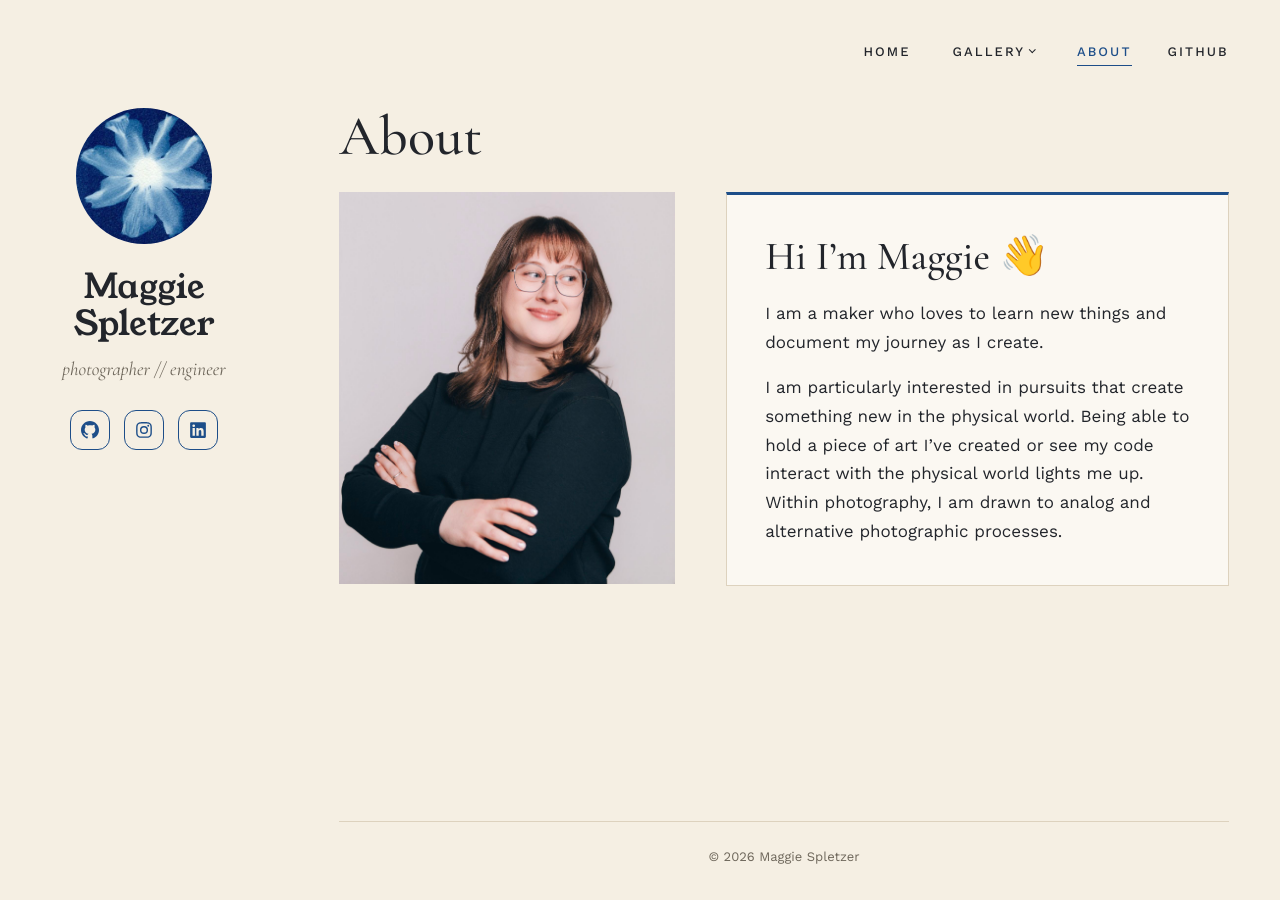
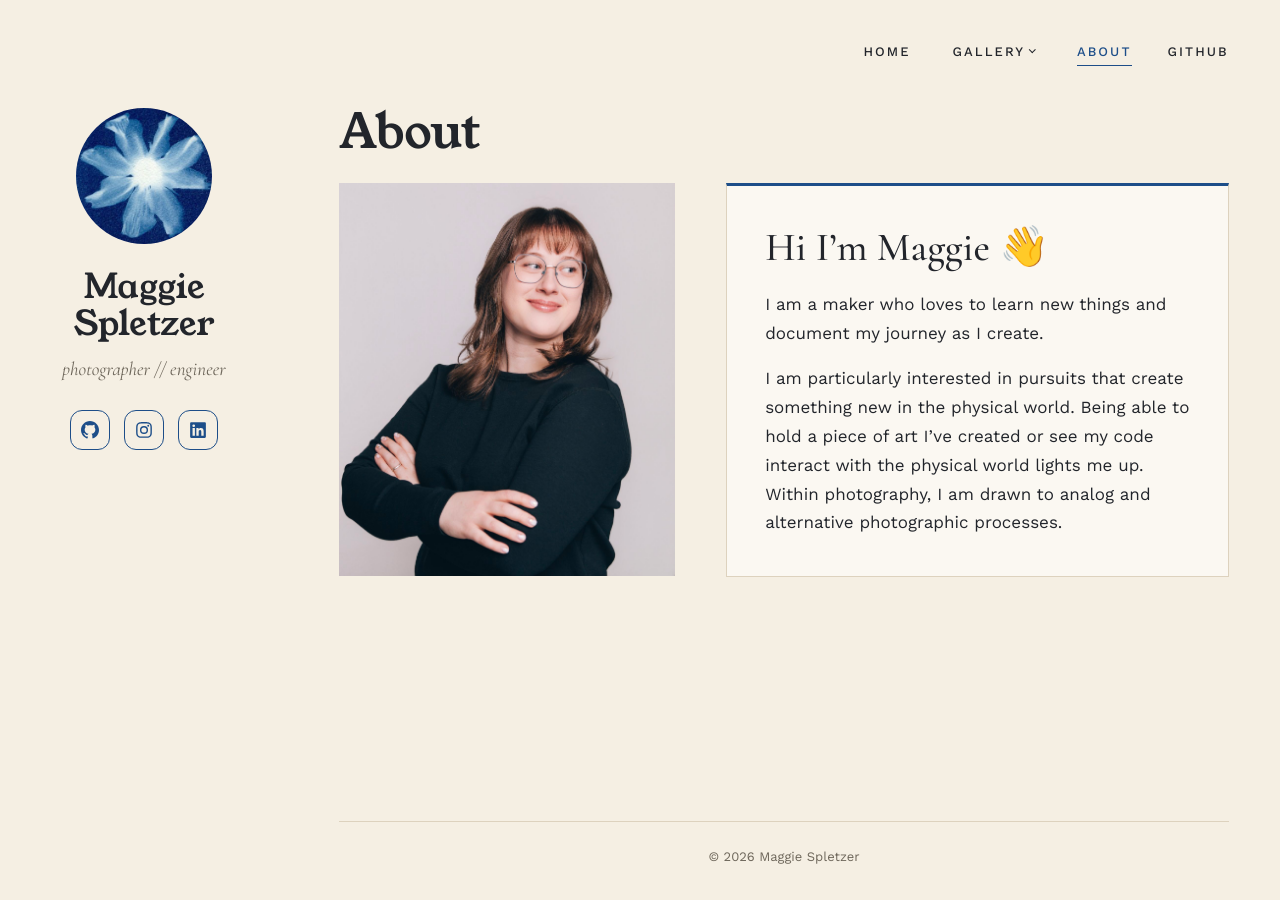
Before and after one commit to maggiesplezter/maggiespletzer.github.io, a Jekyll site: the page built from about.md, in a window 1280 px wide. Built offline with Jekyll 4.4.1, drawn with Linux system fonts in a browser that asks for light colours.

Commit message:
Page titles in Young Serif to match the name
Co-Authored-By: Claude Opus 5.5 <noreply@anthropic.com>
Claude-Session: https://claude.ai/code/session_015sLZdDmHdvUQC4Tk7Mbijk

```diff
--- a/_sass/pages.scss
+++ b/_sass/pages.scss
@@ -1,5 +1,9 @@
 // ---- Shared page bits ---------------------------------------------------------
 .page-title {
+  font-family: var(--font-name);   // matches "Maggie Spletzer"
+  font-weight: 400;
+  font-size: clamp(2.25rem, 4.5vw, 3rem);
+  letter-spacing: -0.005em;
   margin-block-end: 1.5rem;
 }
 
```
